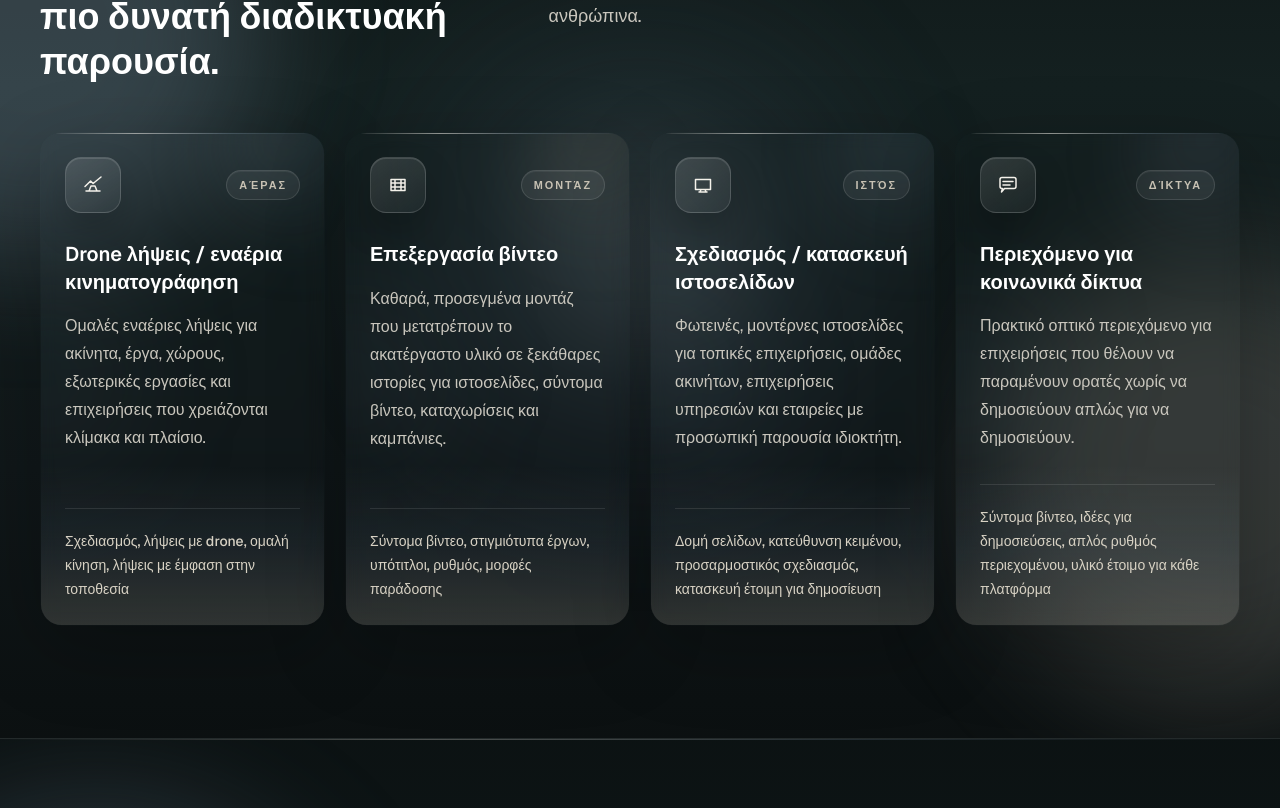
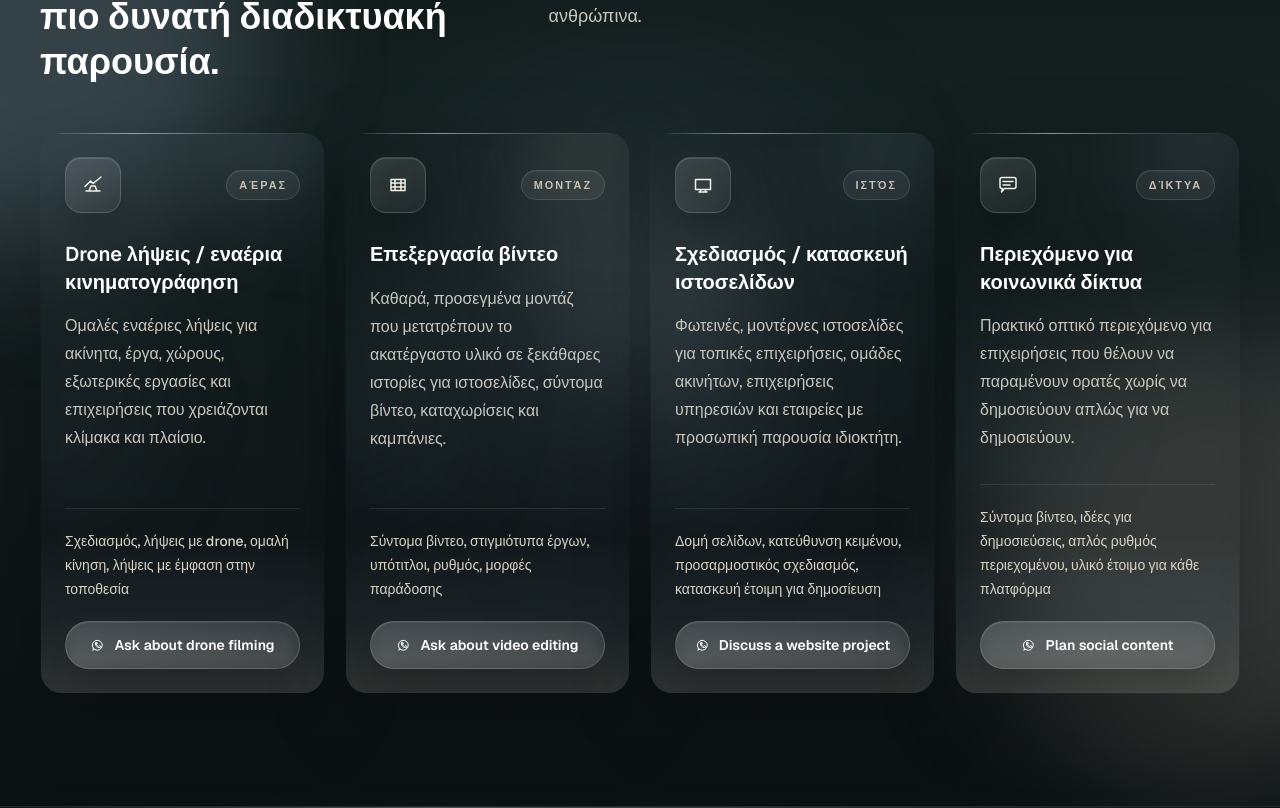
Before and after one commit to d4whg6bcbn-ai/Altus-Luna-Website, a Next.js app: page /gr in a window 1280 px wide. Shown: the part 1272-2080 px from the top of the page. Built offline with nearby package versions, Linux system fonts and the light colour scheme.

Commit message:
added whatsapp

```diff
--- a/components/CTASection.tsx
+++ b/components/CTASection.tsx
@@ -1,10 +1,14 @@
 import Link from "next/link";
 
+import { CONTACT_PHONE_DISPLAY, getWhatsAppHref } from "@/lib/contact";
 import { getProjectHref, type SiteContent } from "@/lib/content";
 
 type CTASectionProps = {
   content: SiteContent;
 };
+
+const contactWhatsAppMessage =
+  "Hi Altus Luna, I’d like to discuss a project. Can we talk on WhatsApp?";
 
 export function CTASection({ content }: CTASectionProps) {
   return (
@@ -36,12 +40,43 @@ export function CTASection({ content }: CTASectionProps) {
           <p className="relative mt-6 max-w-md text-base leading-7 text-[#d8d2c4]">
             {content.cta.description}
           </p>
-          <Link
-            href={getProjectHref(content.language)}
-            className="relative mt-7 inline-flex w-full items-center justify-center rounded-full bg-[linear-gradient(135deg,#ffffff,#d8d2c4)] px-6 py-4 text-sm font-semibold text-[#111312] shadow-[0_18px_48px_rgba(244,241,234,0.16)] transition-all hover:-translate-y-0.5 hover:shadow-[0_22px_58px_rgba(244,241,234,0.22)] sm:w-auto"
-          >
-            {content.cta.button}
-          </Link>
+          <div className="relative mt-7 flex flex-col gap-3 sm:flex-row">
+            <Link
+              href={getProjectHref(content.language)}
+              className="inline-flex w-full items-center justify-center rounded-full bg-[linear-gradient(135deg,#ffffff,#d8d2c4)] px-6 py-4 text-sm font-semibold text-[#111312] shadow-[0_18px_48px_rgba(244,241,234,0.16)] transition-all hover:-translate-y-0.5 hover:shadow-[0_22px_58px_rgba(244,241,234,0.22)] sm:w-auto"
+            >
+              {content.cta.button}
+            </Link>
+            <a
+              href={getWhatsAppHref(contactWhatsAppMessage)}
+              target="_blank"
+              rel="noreferrer noopener"
+              aria-label="Chat on WhatsApp about a project"
+              data-location="contact"
+              data-cta="whatsapp"
+              className="glass-hover-sweep inline-flex w-full items-center justify-center gap-2 overflow-hidden rounded-full border border-white/16 bg-[linear-gradient(135deg,rgba(255,255,255,0.14),rgba(255,255,255,0.055))] px-6 py-4 text-sm font-semibold text-white shadow-[inset_0_1px_0_rgba(255,255,255,0.09),0_16px_42px_rgba(0,0,0,0.18)] backdrop-blur transition-all hover:-translate-y-0.5 hover:border-[#d8d2c4]/36 hover:bg-white/[0.14] hover:shadow-[inset_0_1px_0_rgba(255,255,255,0.12),0_20px_52px_rgba(145,168,191,0.16)] focus-visible:outline focus-visible:outline-2 focus-visible:outline-offset-4 focus-visible:outline-[#d8d2c4] sm:w-auto"
+            >
+              <svg
+                aria-hidden="true"
+                viewBox="0 0 24 24"
+                className="h-4 w-4 shrink-0 fill-none stroke-current"
+              >
+                <path
+                  d="M6.2 18.2 4.5 20l.5-3.2A7.4 7.4 0 1 1 7.6 19a7.6 7.6 0 0 1-1.4-.8Z"
+                  strokeWidth="1.5"
+                  strokeLinecap="round"
+                  strokeLinejoin="round"
+                />
+                <path
+                  d="M9 9.4c.4 2.1 1.6 3.7 3.8 4.7l1.1-1.1 2 .7v1.4c0 .5-.4.9-.9.9A7.2 7.2 0 0 1 8 9c0-.5.4-.9.9-.9h1.4l.7 2-1 1.1Z"
+                  strokeWidth="1.35"
+                  strokeLinecap="round"
+                  strokeLinejoin="round"
+                />
+              </svg>
+              <span>Chat on WhatsApp</span>
+            </a>
+          </div>
           <div className="relative mt-7 grid gap-3 text-sm text-[#f4f1ea]">
             <a
               href="mailto:pawel@altusluna.com"
@@ -53,7 +88,7 @@ export function CTASection({ content }: CTASectionProps) {
               <span className="min-w-0 break-words">pawel@altusluna.com</span>
             </a>
             <a
-              href="tel:+35797492264"
+              href={`tel:${CONTACT_PHONE_DISPLAY}`}
               className="glass-hover-sweep group relative flex min-w-0 items-center gap-3 overflow-hidden rounded-2xl border border-white/14 bg-[linear-gradient(145deg,rgba(255,255,255,0.16),rgba(255,255,255,0.055))] px-4 py-3 shadow-[inset_0_1px_0_rgba(255,255,255,0.07)] backdrop-blur transition-all hover:-translate-y-0.5 hover:bg-white/[0.18]"
             >
               <span className="flex h-10 w-10 shrink-0 items-center justify-center rounded-full border border-white/10 bg-white/[0.06] transition-colors group-hover:bg-white/[0.1]">
@@ -70,7 +105,9 @@ export function CTASection({ content }: CTASectionProps) {
                   />
                 </svg>
               </span>
-              <span className="min-w-0 break-words">+35797492264</span>
+              <span className="min-w-0 break-words">
+                {CONTACT_PHONE_DISPLAY}
+              </span>
             </a>
             <a
               href="https://instagram.com/altusluna"
--- a/components/ServiceCard.tsx
+++ b/components/ServiceCard.tsx
@@ -1,3 +1,5 @@
+import { getWhatsAppHref } from "@/lib/contact";
+
 type ServiceCardProps = {
   index: number;
   title: string;
@@ -20,6 +22,33 @@ const accentGlows = [
   "from-[#b6accd]/22 via-[#7787a0]/12",
 ];
 
+const whatsappCtas = [
+  {
+    service: "drone-filming",
+    text: "Ask about drone filming",
+    message:
+      "Hi Altus Luna, I’m interested in drone filming. Can we discuss a project?",
+  },
+  {
+    service: "video-editing",
+    text: "Ask about video editing",
+    message:
+      "Hi Altus Luna, I’m interested in video editing. Can we discuss a project?",
+  },
+  {
+    service: "website-project",
+    text: "Discuss a website project",
+    message:
+      "Hi Altus Luna, I’m interested in a website project. Can we discuss what I need?",
+  },
+  {
+    service: "social-content",
+    text: "Plan social content",
+    message:
+      "Hi Altus Luna, I’m interested in social media content. Can we discuss a content package?",
+  },
+];
+
 export function ServiceCard({
   index,
   title,
@@ -29,6 +58,7 @@ export function ServiceCard({
 }: ServiceCardProps) {
   const iconPath = iconPaths[index % iconPaths.length];
   const accentGlow = accentGlows[index % accentGlows.length];
+  const whatsappCta = whatsappCtas[index];
 
   return (
     <article className="glass-hover-sweep group relative flex h-full min-h-[25rem] flex-col justify-between overflow-hidden rounded-[1.35rem] border border-transparent bg-[linear-gradient(145deg,rgba(34,42,42,0.78),rgba(9,14,14,0.9))_padding-box,linear-gradient(135deg,rgba(244,241,234,0.46),rgba(145,168,191,0.34),rgba(112,94,153,0.14),rgba(244,241,234,0.08))_border-box] p-6 shadow-[0_24px_80px_rgba(0,0,0,0.24)] backdrop-blur transition-all duration-300 hover:-translate-y-1.5 hover:shadow-[0_34px_100px_rgba(0,0,0,0.42)]">
@@ -63,9 +93,42 @@ export function ServiceCard({
           {description}
         </p>
       </div>
-      <p className="relative mt-8 border-t border-white/10 pt-5 text-sm font-medium leading-6 text-[#d8d2c4]">
-        {details}
-      </p>
+      <div className="relative mt-8 border-t border-white/10 pt-5">
+        <p className="text-sm font-medium leading-6 text-[#d8d2c4]">
+          {details}
+        </p>
+        {whatsappCta ? (
+          <a
+            href={getWhatsAppHref(whatsappCta.message)}
+            target="_blank"
+            rel="noreferrer noopener"
+            aria-label={`${whatsappCta.text} on WhatsApp`}
+            data-service={whatsappCta.service}
+            data-cta="whatsapp"
+            className="mt-5 inline-flex min-h-12 w-full items-center justify-center gap-2 rounded-full border border-white/16 bg-[linear-gradient(135deg,rgba(255,255,255,0.14),rgba(255,255,255,0.055))] px-4 py-3 text-center text-sm font-semibold text-white shadow-[inset_0_1px_0_rgba(255,255,255,0.09),0_16px_42px_rgba(0,0,0,0.22)] backdrop-blur transition-all hover:-translate-y-0.5 hover:border-[#d8d2c4]/36 hover:bg-white/[0.14] hover:shadow-[inset_0_1px_0_rgba(255,255,255,0.12),0_20px_52px_rgba(145,168,191,0.16)] focus-visible:outline focus-visible:outline-2 focus-visible:outline-offset-4 focus-visible:outline-[#d8d2c4]"
+          >
+            <svg
+              aria-hidden="true"
+              viewBox="0 0 24 24"
+              className="h-4 w-4 shrink-0 fill-none stroke-current"
+            >
+              <path
+                d="M6.2 18.2 4.5 20l.5-3.2A7.4 7.4 0 1 1 7.6 19a7.6 7.6 0 0 1-1.4-.8Z"
+                strokeWidth="1.5"
+                strokeLinecap="round"
+                strokeLinejoin="round"
+              />
+              <path
+                d="M9 9.4c.4 2.1 1.6 3.7 3.8 4.7l1.1-1.1 2 .7v1.4c0 .5-.4.9-.9.9A7.2 7.2 0 0 1 8 9c0-.5.4-.9.9-.9h1.4l.7 2-1 1.1Z"
+                strokeWidth="1.35"
+                strokeLinecap="round"
+                strokeLinejoin="round"
+              />
+            </svg>
+            <span>{whatsappCta.text}</span>
+          </a>
+        ) : null}
+      </div>
     </article>
   );
 }
--- /dev/null
+++ b/lib/contact.ts
@@ -0,0 +1,7 @@
+export const CONTACT_PHONE_DISPLAY = "+35797492264";
+
+export const CONTACT_PHONE_WHATSAPP = CONTACT_PHONE_DISPLAY.replace(/\D/g, "");
+
+export function getWhatsAppHref(message: string) {
+  return `https://wa.me/${CONTACT_PHONE_WHATSAPP}?text=${encodeURIComponent(message)}`;
+}
```
